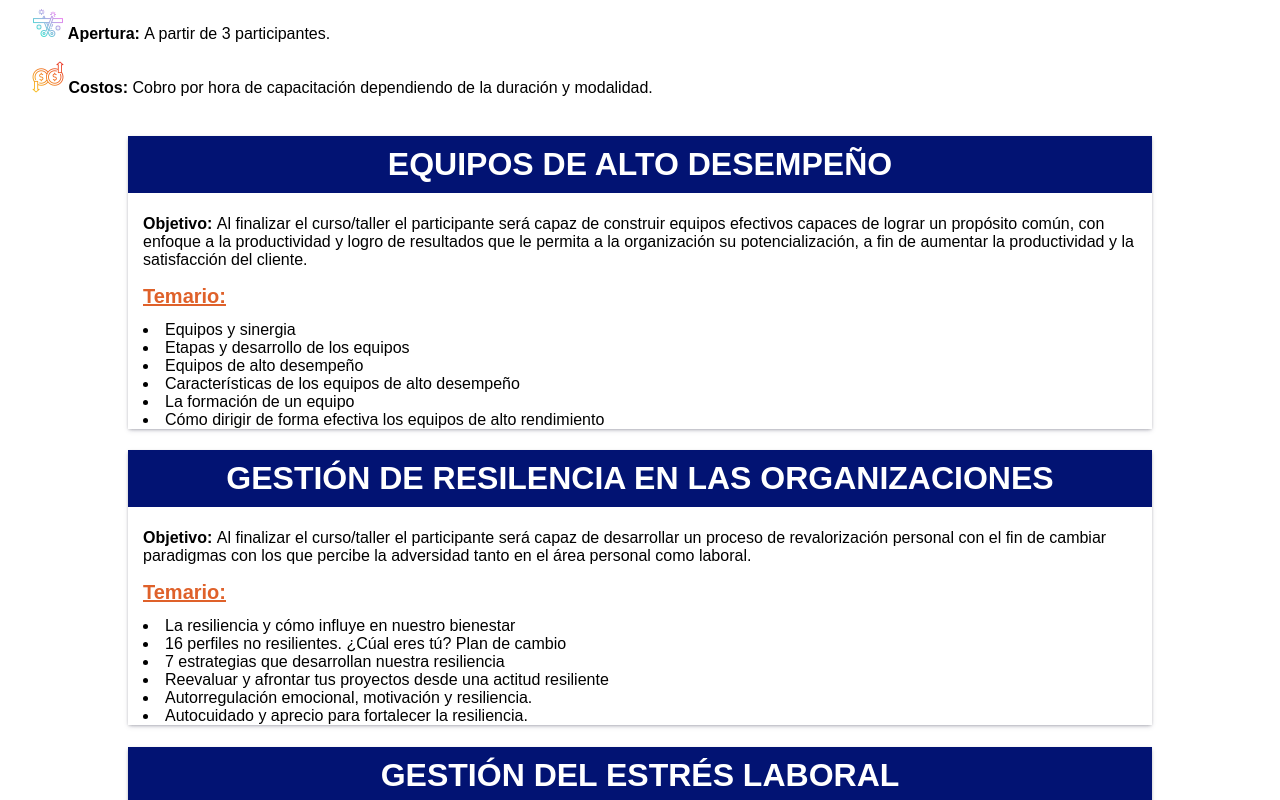
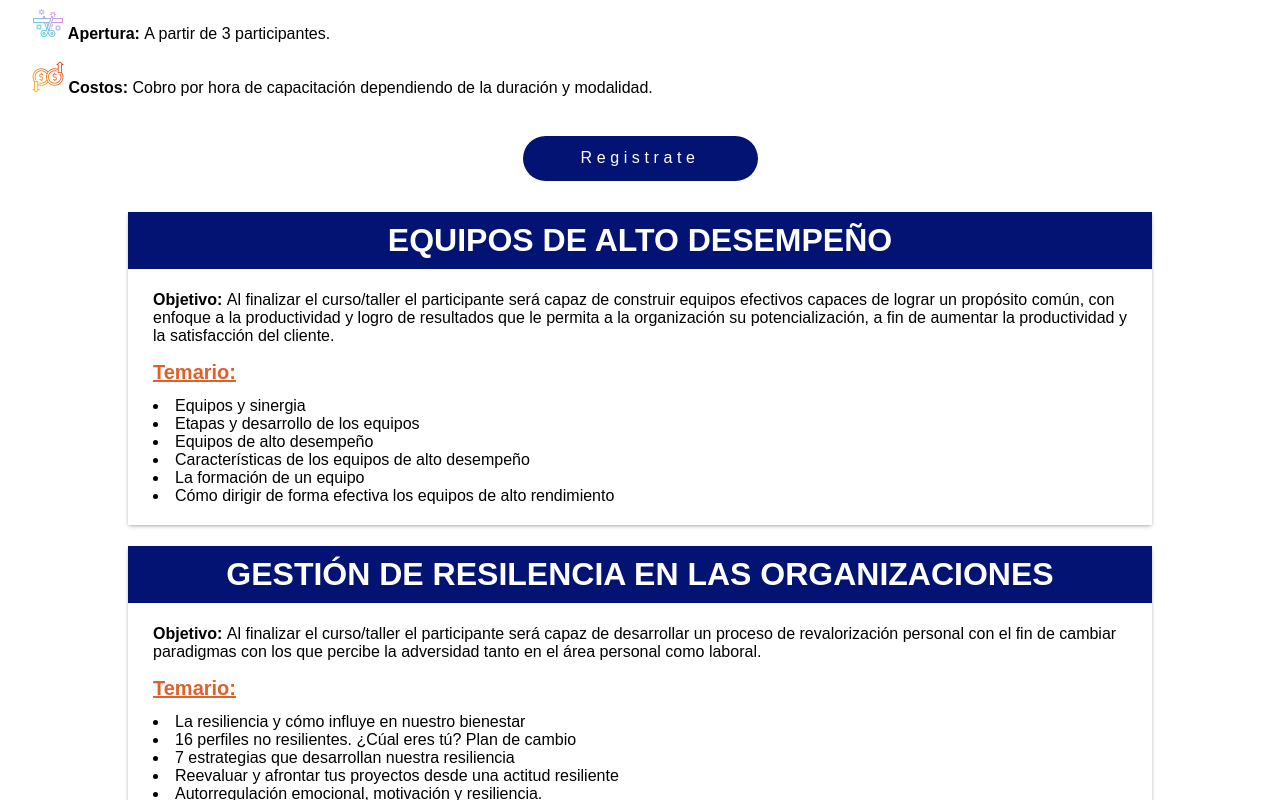
Before and after one commit to Karly-Dan/CPCH, a Nuxt app: page /cursosYdiplomados in a window 1280 px wide. Shown: the part 900-1700 px from the top of the page. Built offline with nearby package versions, Linux system fonts and the light colour scheme; what vue-html2pdf would draw is missing.

Commit message:
se agrega boton con vinculo a pagina landing cpch y se agrega margen a las tarjetas

```diff
--- a/pages/cursosYdiplomados.vue
+++ b/pages/cursosYdiplomados.vue
@@ -28,6 +28,10 @@
                 <b><img src="../assets/ceremonia-de-apertura.png" alt="" class="img-diploma"> Apertura: </b> A partir de 3 participantes.<br><br>
                 <b><img src="../assets/costo.png" alt="" class="img-diploma"> Costos: </b> Cobro por hora de capacitación dependiendo de la duración y modalidad.<br><br>
                 </p>
+                <button-a-vue
+                nombre="Registrate"
+                href="https://eco2017.cpcapitalhumano.com.mx/"
+                />
             </div>
 
 
@@ -176,12 +180,16 @@
 import footerVue from '../components/footer.vue'
 import headerVue from '../components/header.vue'
 import barraVue from '../components/barra.vue'
+import buttonAVue from '../components/buttonA.vue'
+
 
 export default {
     components: {
         headerVue,
         footerVue,
         barraVue,
+        buttonAVue,
+
     }
 
 }
@@ -204,6 +212,11 @@ main {
     text-align: justify;
     line-height: 30px;
     color: #5f5f5f;
+}
+.contenedor-tarjeta {
+    padding-bottom: 20px;
+    padding-left: 25px;
+    padding-right: 25px;
 }
 
 @media (max-width: 776px) {
@@ -314,10 +327,6 @@ main {
     .titulo-diplomados:hover {
         background-image: linear-gradient( 109.6deg,  rgba(245,56,56,1) 11.2%, rgba(234,192,117,1) 78% );
     }
-    .contenedor-tarjeta {
-        padding-left: 15px;
-        padding-right: 15px;
-    }
     .contenedor-diploma {
         width: 95%;
         margin: auto;
```
